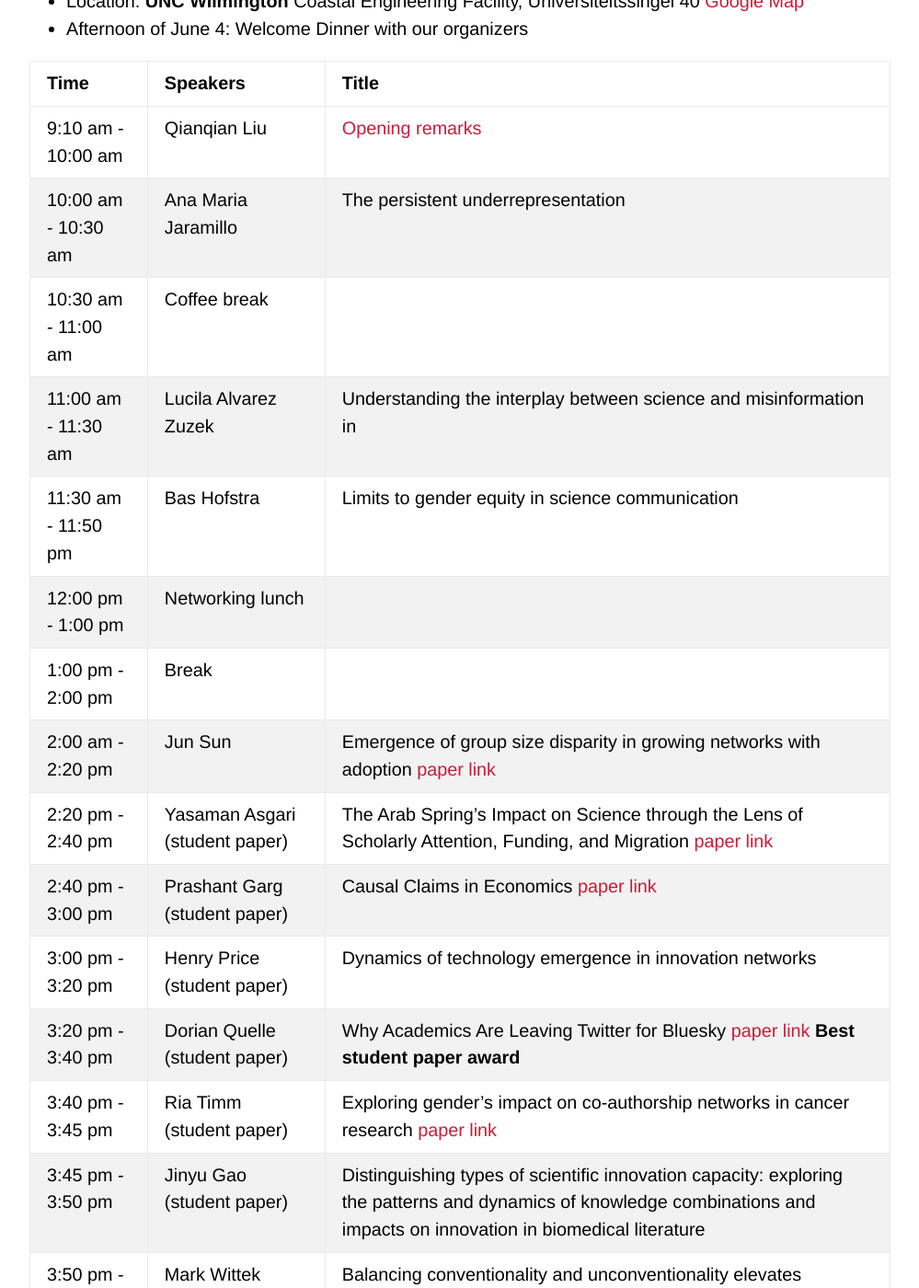
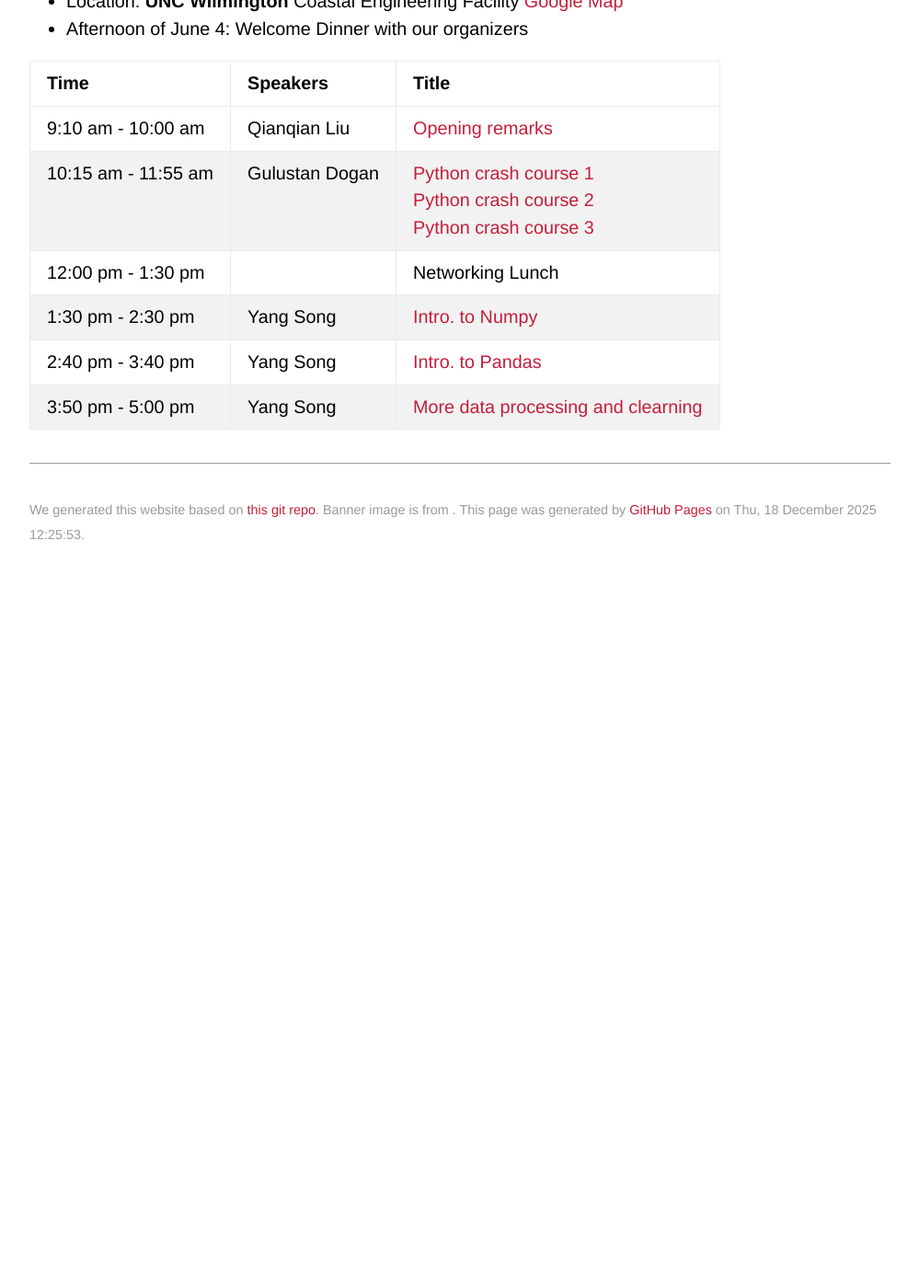
Before and after one commit to uncwcybertraining/uncwcybertraining.github.io, a Jekyll site: the page built from schedule.md, in a window 1280 px wide and 1400 px high, scrolled down 588 px. Shown: the whole window at 92% size, without its empty margins (140-1139 px from the left). Built offline with Jekyll 4.4.1, drawn with Linux system fonts in a browser that asks for light colours; some web fonts are replaced; our own code applies the rules of GitHub Pages for plain Markdown files; after the commit the page ends 1218 px from its top, so only the background shows below that; some of the changed text lies outside the part shown.

Commit message:
Update schedule.md for day 1

```diff
--- a/schedule.md
+++ b/schedule.md
@@ -3,28 +3,15 @@ layout: default
 ---
 
 # Schedule
-- Location: **UNC Wilmington** Coastal Engineering Facility, Universiteitssingel 40 [Google Map](https://maps.app.goo.gl/LTbWKxoUDJWWmTUT7)
+- Location: **UNC Wilmington** Coastal Engineering Facility [Google Map](https://maps.app.goo.gl/LTbWKxoUDJWWmTUT7)
 - Afternoon of June 4: Welcome Dinner with our organizers
 
 
 | Time      | Speakers | Title |
 |:----------- |:----------- |:----------- |
 | 9:10 am - 10:00 am   | Qianqian Liu |[Opening remarks](assets/lectures/100_CybertrainingProgram.pptx) |
-| 10:00 am - 10:30 am  | Ana Maria Jaramillo |The persistent underrepresentation |
-| 10:30 am - 11:00 am  | Coffee break ||
-| 11:00 am - 11:30 am  | Lucila Alvarez Zuzek |Understanding the interplay between science and misinformation in |
-| 11:30 am - 11:50 pm  |Bas Hofstra |Limits to gender equity in science communication|
-| 12:00 pm - 1:00 pm   | Networking lunch ||
-| 1:00 pm - 2:00 pm   | Break ||
-| 2:00 am - 2:20 pm  | Jun Sun |Emergence of group size disparity in growing networks with adoption [paper link](https://doi.org/10.1038/s42005-024-01799-z)|
-| 2:20 pm - 2:40 pm   | Yasaman Asgari (student paper) |The Arab Spring’s Impact on Science through the Lens of Scholarly Attention, Funding, and Migration [paper link](https://arxiv.org/pdf/2503.13238)|
-| 2:40 pm - 3:00 pm   | Prashant Garg (student paper) |Causal Claims in Economics [paper link](https://arxiv.org/abs/2501.06873)|
-| 3:00 pm - 3:20 pm   | Henry Price (student paper) |Dynamics of technology emergence in innovation networks|
-| 3:20 pm - 3:40 pm   | Dorian Quelle (student paper) |Why Academics Are Leaving Twitter for Bluesky [paper link](https://arxiv.org/pdf/2505.24801) **Best student paper award**|
-| 3:40 pm - 3:45 pm   | Ria Timm (student paper) |Exploring gender’s impact on co-authorship networks in cancer research [paper link](https://github.com/netscisci/netscisci.github.io/blob/main/assets/papers/NetSciSci2025_paper_8.pdf)|
-| 3:45 pm - 3:50 pm   | Jinyu Gao (student paper) |Distinguishing types of scientific innovation capacity: exploring the patterns and dynamics of knowledge combinations and impacts on innovation in biomedical literature|
-| 3:50 pm - 3:55 pm   | Mark Wittek |Balancing conventionality and unconventionality elevates scientific impact in biomedical research|
-| 3:55 pm - 4:00 pm   | Katy Börner |Science macroscopes: Interactive data visualizations for exploring multiscale networks in a global society|
-| 4:00 pm - 4:05 pm   | Concluding remarks ||
-
-Please refer to the [NetSci 2025 program](https://netsci2025.github.io/) for the full conference schedule.
+| 10:15 am - 11:55 am  | Gulustan Dogan |[Python crash course 1](assets/lectures/101_Python_Crash_Course_101.ipynb) <br>[Python crash course 2](assets/lectures/102_Python_Crash_Course_102.ipynb) <br>[Python crash course 3](assets/lectures/103_Python_Crash_Course_103.ipynb)|
+| 12:00 pm - 1:30 pm  |   |Networking Lunch |
+| 1:30 pm - 2:30 pm  |Yang Song | [Intro. to Numpy](assets/lectures/104_Numpy_Basics.ipynb)  |
+| 2:40 pm - 3:40 pm  |Yang Song | [Intro. to Pandas](assets/lectures/105_Pandas.ipynb)  |
+| 3:50 pm - 5:00 pm  |Yang Song | [More data processing and clearning](assets/lectures/106_lambda_function.ipynb)  |
```
